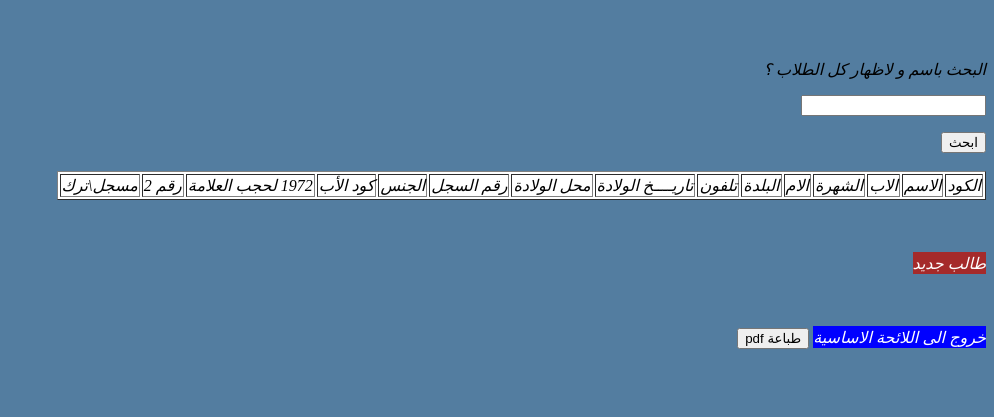
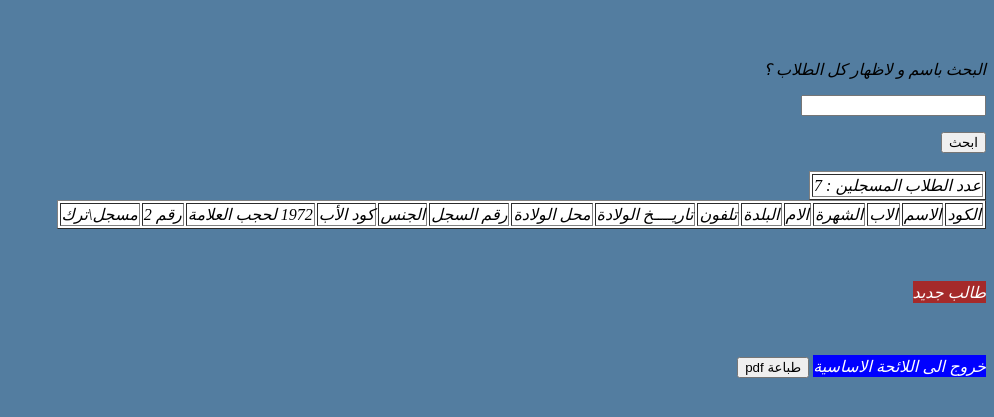
Before and after one commit to dorrataclharkayn/school2, a Django app: page /app1/eleve1/list in a window 1280 px wide. Shown: the top 417 px of the page, without its empty margins (286-1280 px from the left). Run offline with Django 3.2, Linux system fonts and the light colour scheme; data comes from the database, SQL or seed files in the repository.

Commit message:
Add files via upload

```diff
--- a/projetabbas/templates/app1/directeur/listeleve.html
+++ b/projetabbas/templates/app1/directeur/listeleve.html
@@ -56,6 +56,8 @@
 <br>
 <form method="POST">
   {% csrf_token  %}
+  <table border="1" style="background-color: white";>
+    <td>عدد الطلاب المسجلين : {{nombre}}</td>
 
 <table border="1" style="background-color: white";>
   <td>الكود</td>
```
